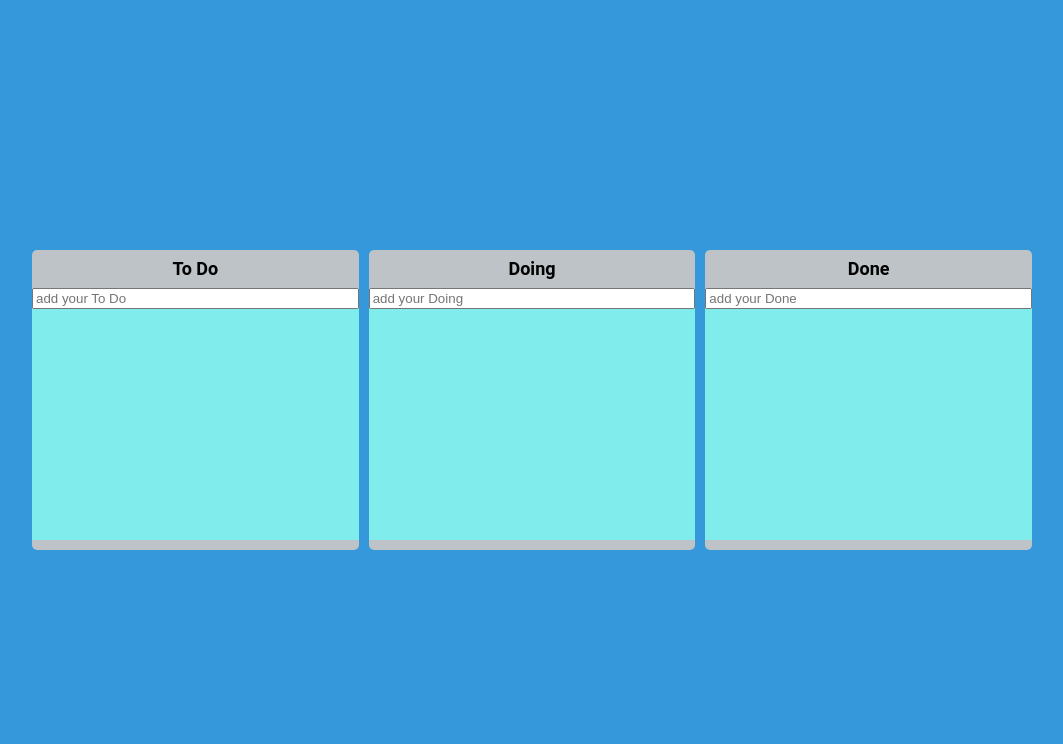
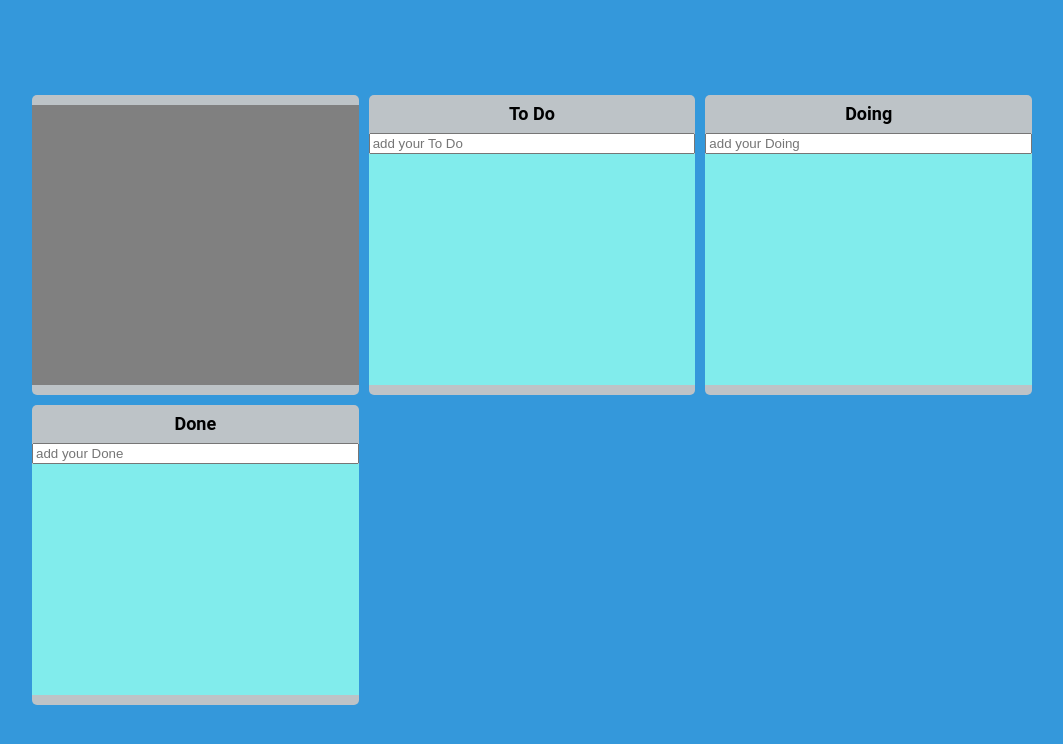
Before and after one commit to origuri/react-master-canvan, a React (Vite) app: page / in a window 1280 px wide. Shown: the top 744 px of the page, without its empty margins (108-1171 px from the left). Built offline with nearby package versions, Linux system fonts and the light colour scheme.

Commit message:
2023.12.20 - localstorage 저장

```diff
--- a/src/App.tsx
+++ b/src/App.tsx
@@ -3,6 +3,7 @@ import { useRecoilState } from "recoil";
 import styled from "styled-components";
 import { boardsState } from "./atom";
 import Board from "./components/Board";
+import Trash from "./components/Trash";
 
 const Wrapper = styled.div`
   display: flex;
@@ -18,12 +19,14 @@ const Boards = styled.div`
   display: grid;
   width: 100%;
   grid-template-columns: repeat(3, 1fr);
+  grid-template-rows: repeat(2, 1fr);
   gap: 10px;
 `;
 
 function App() {
   const [boards, setBoards] = useRecoilState(boardsState);
   // 드래그가 끝나는 시점에 호출 되는 함수
+
   const onDragEnd = (info: DropResult) => {
     console.log(info);
     const { destination, source } = info;
@@ -48,6 +51,8 @@ function App() {
         // 수정 시에는 무조건 뒤에 적어줘야 함.
         return { ...oldBoards, [source.droppableId]: newBoard };
       });
+    } else if (destination.droppableId === "trash") {
+      console.log("쓰레기통입니다.");
     } else {
       /*
         1. source에서 베열 삭제
@@ -86,6 +91,7 @@ function App() {
     <DragDropContext onDragEnd={onDragEnd}>
       <Wrapper>
         <Boards>
+          <Trash />
           {/*
             const toDos = {toDo : ["b","c"], doing : ["y","z"]};
             Object.keys(toDos) => [toDo , doing]
--- a/src/atom.ts
+++ b/src/atom.ts
@@ -6,6 +6,7 @@ export interface IToDo {
 }
 // 객체의 key값은 string이고 value는 string 배열 값이다
 export interface IBoardsState {
+  // todo : [text : string, id : number]
   [key: string]: IToDo[];
 }
 
@@ -17,4 +18,16 @@ export const boardsState = atom<IBoardsState>({
     Doing: [],
     Done: [],
   },
+  effects: [
+    // any 타입으로 해주는게 중요한 듯
+    ({ setSelf, onSet }: any) => {
+      const STORAGEKEY = "BOARD";
+      const savedValue = localStorage.getItem(STORAGEKEY);
+      if (savedValue) setSelf(JSON.parse(savedValue));
+
+      onSet((newValue: IBoardsState[]) => {
+        localStorage.setItem(STORAGEKEY, JSON.stringify(newValue));
+      });
+    },
+  ],
 });
--- /dev/null
+++ b/src/components/Trash.tsx
@@ -0,0 +1,39 @@
+import React from "react";
+import { Droppable } from "react-beautiful-dnd";
+import styled from "styled-components";
+
+const Wrapper = styled.div`
+  background-color: ${(props) => props.theme.boardColor};
+  padding: 10px 0px 10px;
+  border-radius: 5px;
+  min-height: 300px;
+  // Area의 공간을 늘리기 위한 작업
+  display: flex;
+  flex-direction: column;
+  //
+`;
+const Area = styled.div`
+  // 드래그가 board위에 있니 ? true : 분홍 : false : 드래그가 보드를 떠났니 ? true : 보라 : false : 옥색
+  background-color: gray;
+  // 부모가 flex일 때 그 크기만큼 커지는 css
+  flex-grow: 1;
+  transition: 0.3s ease-in-out;
+  padding: 20px;
+`;
+
+function Trash() {
+  return (
+    <Wrapper>
+      <Droppable droppableId="trash">
+        {/* 함수 형태로 들어가야 함. */}
+        {(dropMagic, dropSnopshot) => (
+          <Area ref={dropMagic.innerRef} {...dropMagic.droppableProps}>
+            {dropMagic.placeholder}
+          </Area>
+        )}
+      </Droppable>
+    </Wrapper>
+  );
+}
+
+export default React.memo(Trash);
```
